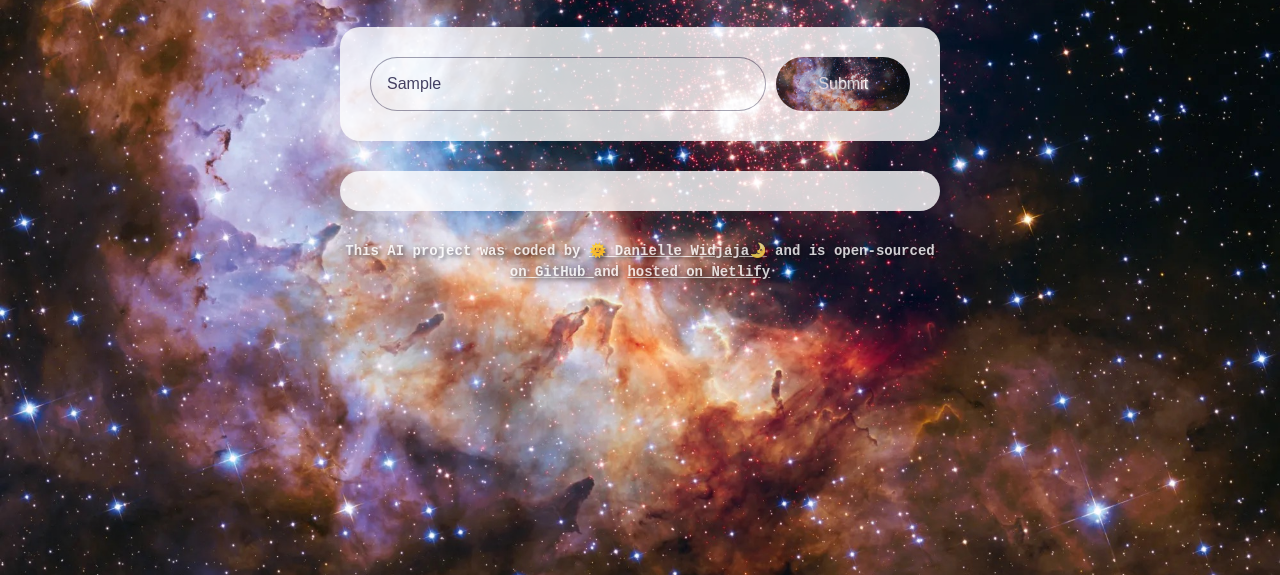
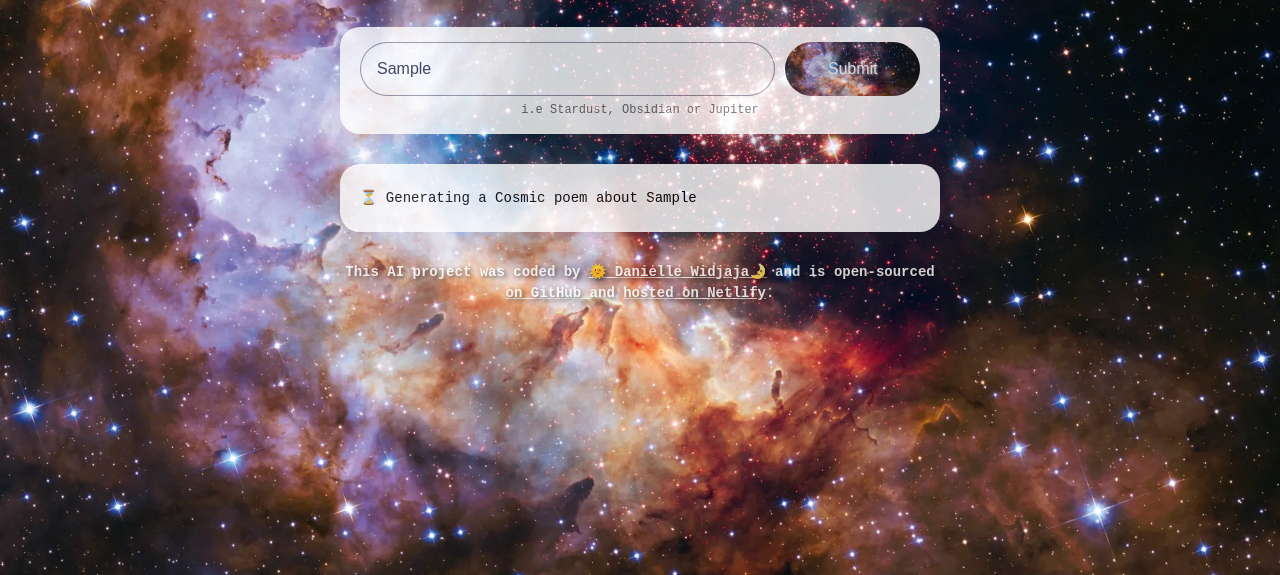
Before and after one commit to DanielleW84/AI-poem-generator, a plain HTML site: page index.html in a window 1280 px wide. Both pictures are taken after typing "Sample" into the empty fields and a click on the input 843 px from the left and 309 px from the top of the page. Shown: the part 225-800 px from the top of the page. Drawn offline with nearby package versions, Linux system fonts and the light colour scheme; no server answers.

Commit message:
updated user experience

```diff
--- a/index.html
+++ b/index.html
@@ -16,10 +16,11 @@
       </header>
 
       <main>
+        <div class="form-container">
           <form id="cosmic-poem-generator">
             <input
               type="text"
-            placeholder="Enter the topic for a cosmic poem"
+              placeholder="Enter the topic for a generated cosmic poem"
               autofocus
               required
               autocomplete="off"
@@ -28,8 +29,11 @@
             />
             <input type="submit" class="submit-button" />
           </form>
+          <div class="hint">i.e Stardust, Obsidian or Jupiter</div>
+        </div>
         <div class="poem" id="poem"></div>
       </main>
+
       <footer>
         <p>
           This AI project was coded by
@@ -46,7 +50,7 @@
           and
           <a href="https://cosmicpoemgenerator.netlify.app/" target="_blank"
             >hosted on Netlify</a
-          >
+          >.
         </p>
       </footer>
     </div>
--- a/src/index.js
+++ b/src/index.js
@@ -1,5 +1,5 @@
 function displayPoem(response) {
-  new Typewriter(poemElement, {
+  new Typewriter("#poem", {
     strings: [response.data.answer],
     autoStart: true,
     delay: 75,
@@ -18,6 +18,8 @@ function generatePoem(event) {
   let apiUrl = `https://api.shecodes.io/ai/v1/generate?prompt=${prompt}&context=${context}&key=${apiKey}`;
 
   let poemElement = document.querySelector("#poem");
+  poemElement.classList.remove("hidden");
+  poemElement.innerHTML = `<div class="generating">⏳ Generating a Cosmic poem about ${instructionsInput.value}</div>`;
 
   axios.get(apiUrl).then(displayPoem);
 }
--- a/src/style.css
+++ b/src/style.css
@@ -8,6 +8,16 @@ body {
       background-attachment: fixed;
     opacity: 0.8;
 
+
+header {
+  margin-bottom: 30px;
+}
+
+
+.container {
+  margin: 120px auto;
+  max-width: 600px;
+}
 
 h1 {
   text-align: center;
@@ -31,22 +41,31 @@ a {
   text-shadow: 2px 2px 4px rgba(0, 0, 0, 0.7);
 }
 
-header {
+.form-container {
+
+  padding: 15px 20px;
+  background-color: white;
+   box-shadow: 0px 20px 60px rgba(65, 50, 100, 0.08);
+  border-radius: 20px;
   margin-bottom: 30px;
 }
 
-.container {
-  margin: 120px auto;
-  max-width: 600px;
+
+
+form {
+
+  display: flex;
 }
 
-form {
-  padding: 30px;
-  background-color: white;
-  border-radius: 20px;
-  display: flex;
-  margin-bottom: 30px;
+.hint {
+  text-align: center;
+  line-height: 1.5;
+  margin-top: 5px;
+  opacity: 0.6;
+  font-size: 12px;
 }
+
+
 
 .instructions {
   padding: 16px;
@@ -86,9 +105,28 @@ form {
   border-radius: 20px;
 }
 
+.hidden {
+  display: none;
+}
+
 footer {
   text-align: center;
   font-size: 14px;
   margin-top: 30px;
   text-shadow: 2px 2px 4px rgba(0, 0, 0, 0.7);
 }
+
+.generating {
+  animation: blink-animation 1s steps(5, start) infinite;
+}
+
+@keyframes blink-animation {
+  to {
+    visibility: hidden;
+  }
+}
+@-webkit-keyframes blink-animation {
+  to {
+    visibility: hidden;
+  }
+}
```
Also changed, not shown: 2 other files. Lines whose indentation alone changed are shown as unchanged.
